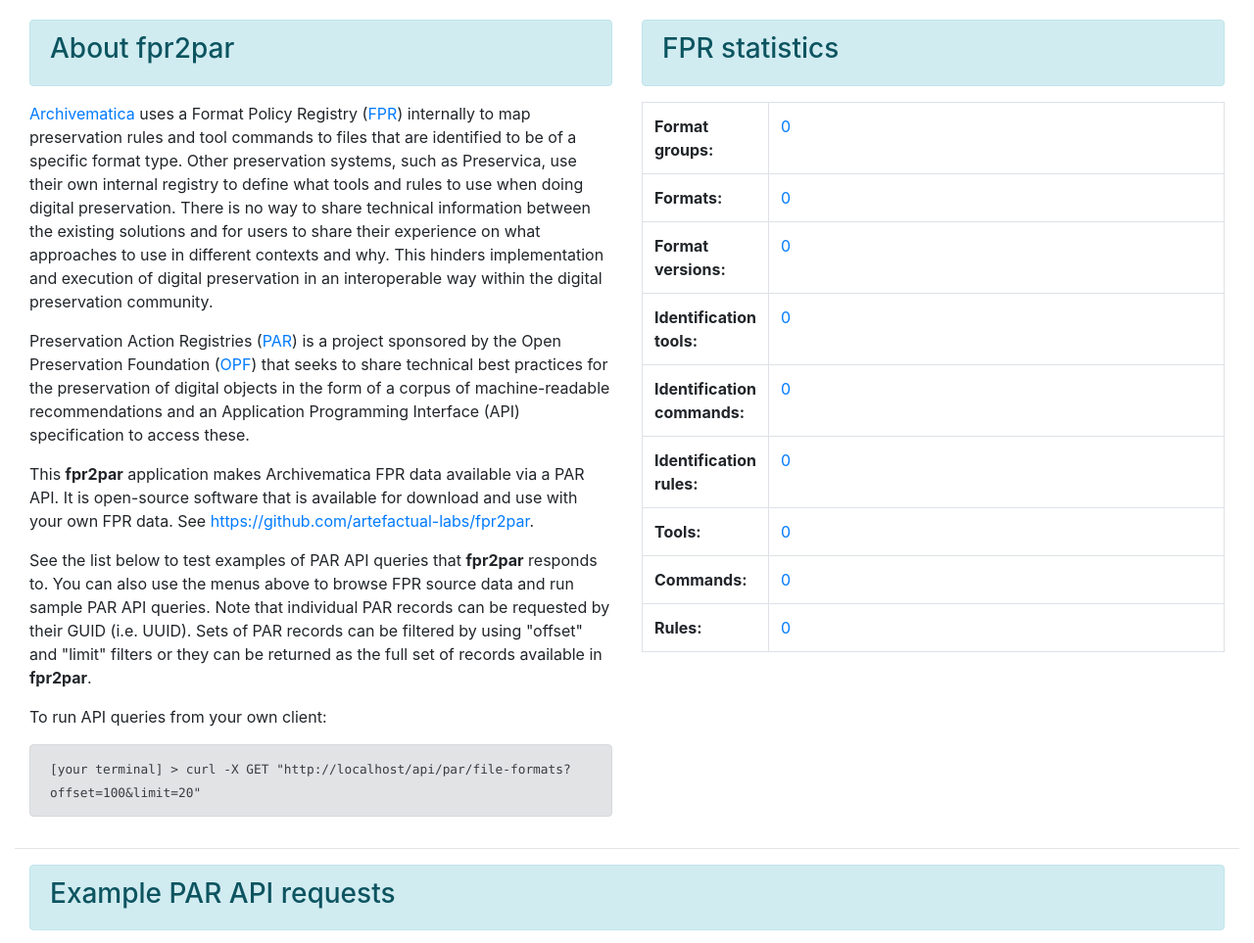
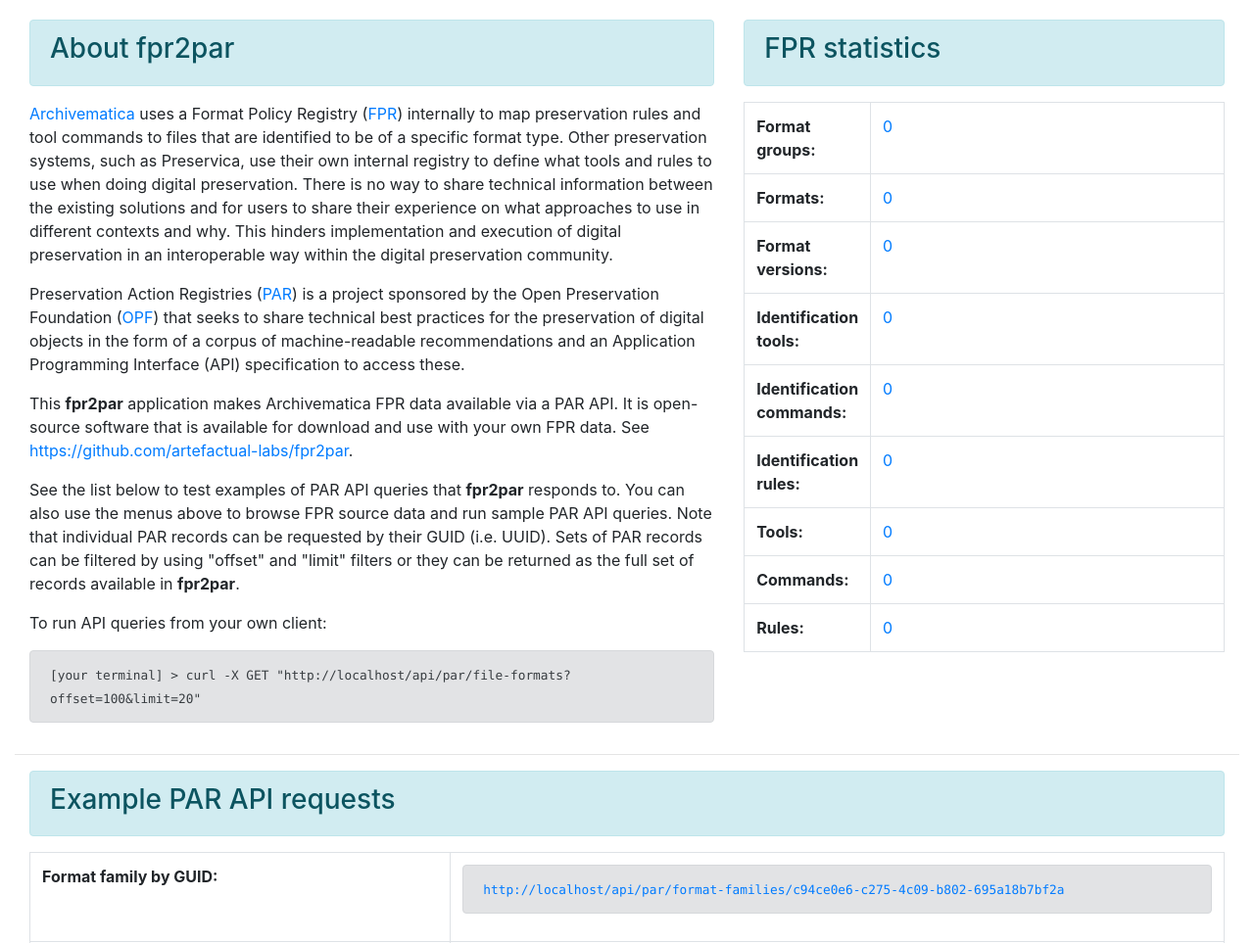
Before and after one commit to artefactual-labs/fpr2par, a Flask app: page / in a window 1280 px wide. Shown: the part 64-1027 px from the top of the page at 98% size. Run offline with Flask 2, Linux system fonts and the light colour scheme; data that the repository does not hold is empty; some libraries are stand-ins or nearby versions.

Commit message:
small tweak of homepage column width

```diff
--- a/fpr2par/templates/index.html
+++ b/fpr2par/templates/index.html
@@ -17,7 +17,7 @@
         <div class="alert alert-secondary text-monospace"><small>[your terminal] > curl -X GET "{{ apiUrl }}/file-formats?offset=100&limit=20"</small></div>
       </div></p>
 
-      <div class="col"><div class="alert alert-info"><h4 class="h3">FPR statistics</h4></div>
+      <div class="col col-lg-5"><div class="alert alert-info"><h4 class="h3">FPR statistics</h4></div>
       <table class="table table-bordered table-condensed">
         <tr><td width=20%><strong>Format groups:</strong></td><td><a href="/fpr_format_groups">{{formatGroups}}</a></td></tr>
         <tr><td width=20%><strong>Formats:</strong></td><td><a href="/fpr_formats">{{formats}}</a></td></tr>
```
